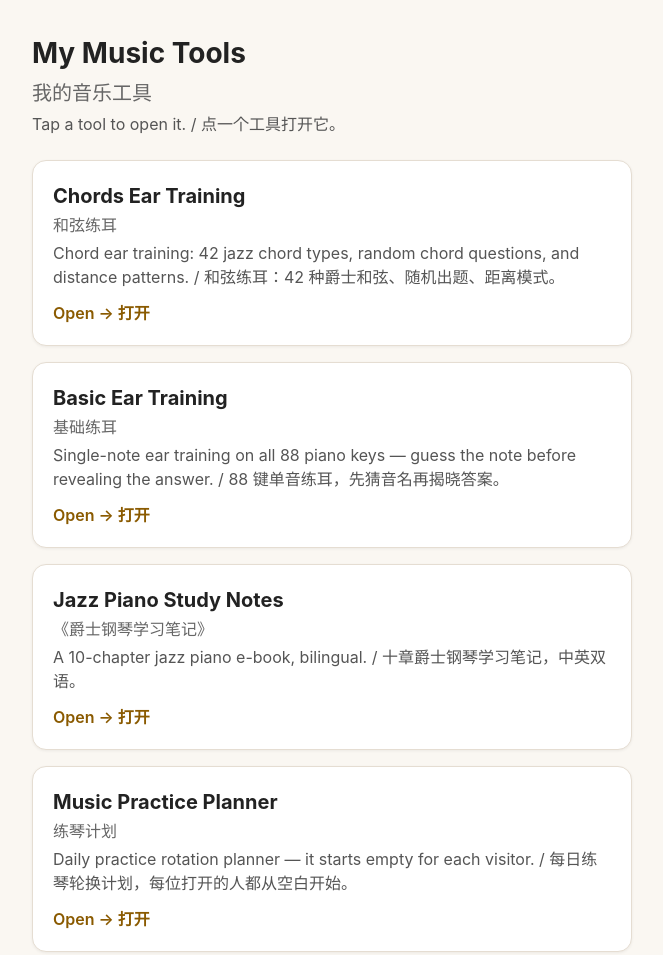
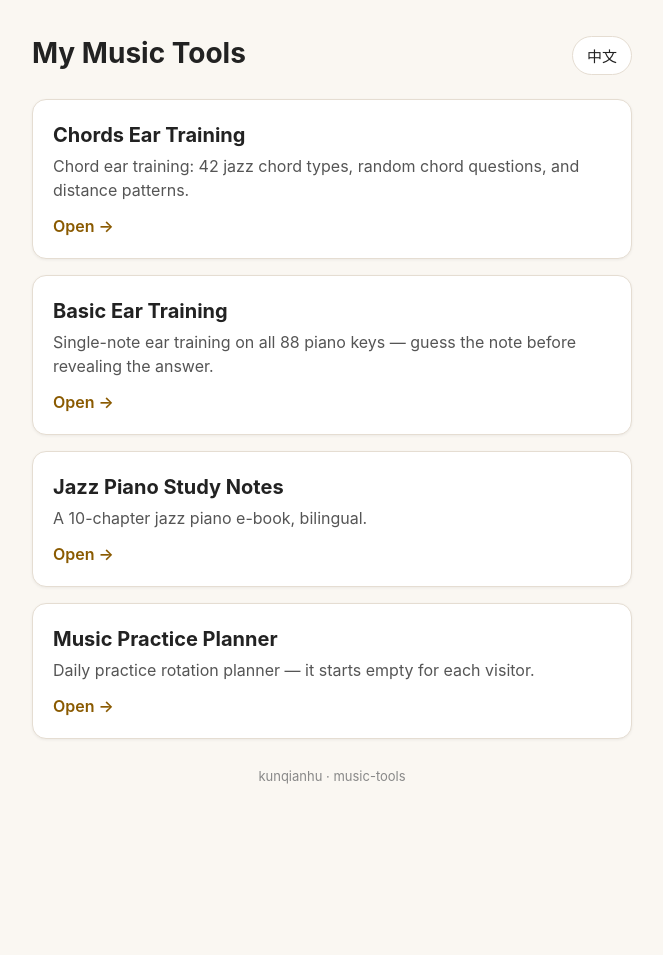
Before and after one commit to kunqianhu/music-tools, a plain HTML site: page index.html in a window 1280 px wide. Shown: the top 955 px of the page, without its empty margins (308-971 px from the left). After the commit the page ends 835 px from the top, so only its background shows below. Drawn offline with Linux system fonts and the light colour scheme.

Commit message:
Remove intro line; default English with Chinese toggle

```diff
--- a/index.html
+++ b/index.html
@@ -14,9 +14,20 @@
     line-height: 1.5;
   }
   main { max-width: 640px; margin: 0 auto; padding: 32px 20px 48px; }
-  h1 { font-size: 28px; margin: 0 0 4px; }
-  h1 span { display: block; font-size: 20px; color: #666; font-weight: normal; margin-top: 4px; }
-  .intro { color: #555; margin: 0 0 24px; }
+  header { display: flex; align-items: flex-start; justify-content: space-between; gap: 16px; margin-bottom: 24px; }
+  h1 { font-size: 28px; margin: 0; }
+  #langToggle {
+    flex: none;
+    margin-top: 4px;
+    padding: 8px 14px;
+    font-size: 15px;
+    font-family: inherit;
+    color: #222;
+    background: #fff;
+    border: 1px solid #e5ddd2;
+    border-radius: 999px;
+    cursor: pointer;
+  }
   .card {
     display: block;
     text-decoration: none;
@@ -30,42 +41,64 @@
   }
   .card:active { background: #f5efe8; }
   .card h2 { font-size: 20px; margin: 0 0 4px; }
-  .card h2 span { display: block; font-size: 16px; color: #666; font-weight: normal; margin-top: 2px; }
   .card p { margin: 0; color: #555; }
   .card .open { display: inline-block; margin-top: 12px; font-weight: 600; color: #8a5a00; }
   footer { color: #888; font-size: 13px; margin-top: 28px; text-align: center; }
+  body.lang-zh .en { display: none; }
+  body:not(.lang-zh) .zh { display: none; }
 </style>
 </head>
 <body>
 <main>
-  <h1>My Music Tools <span>我的音乐工具</span></h1>
-  <p class="intro">Tap a tool to open it. / 点一个工具打开它。</p>
+  <header>
+    <h1><span class="en">My Music Tools</span><span class="zh">我的音乐工具</span></h1>
+    <button id="langToggle" type="button">中文</button>
+  </header>
 
   <a class="card" href="https://muse.ai/s/digital-keyboard-xyi6xixzvd1qdc/_6ju1pQISK4-MeqeimocD2SXVVRnXh_jVbFQlKx3H_g" target="_blank" rel="noopener">
-    <h2>Chords Ear Training <span>和弦练耳</span></h2>
-    <p>Chord ear training: 42 jazz chord types, random chord questions, and distance patterns. / 和弦练耳：42 种爵士和弦、随机出题、距离模式。</p>
-    <span class="open">Open → 打开</span>
+    <h2><span class="en">Chords Ear Training</span><span class="zh">和弦练耳</span></h2>
+    <p><span class="en">Chord ear training: 42 jazz chord types, random chord questions, and distance patterns.</span><span class="zh">和弦练耳：42 种爵士和弦、随机出题、距离模式。</span></p>
+    <span class="open"><span class="en">Open →</span><span class="zh">打开 →</span></span>
   </a>
 
   <a class="card" href="https://muse.ai/s/basic-ear-training-xmxw6xixcpw7xknk/2i9ne8obI8iP2APTl1LA338XwwnDVB6JyvWVvoQy-pI" target="_blank" rel="noopener">
-    <h2>Basic Ear Training <span>基础练耳</span></h2>
-    <p>Single-note ear training on all 88 piano keys — guess the note before revealing the answer. / 88 键单音练耳，先猜音名再揭晓答案。</p>
-    <span class="open">Open → 打开</span>
+    <h2><span class="en">Basic Ear Training</span><span class="zh">基础练耳</span></h2>
+    <p><span class="en">Single-note ear training on all 88 piano keys — guess the note before revealing the answer.</span><span class="zh">88 键单音练耳，先猜音名再揭晓答案。</span></p>
+    <span class="open"><span class="en">Open →</span><span class="zh">打开 →</span></span>
   </a>
 
   <a class="card" href="https://muse.ai/s/jue-shi-gang-qin-xue-xi-bi-ji-xbd6xcxx5ippxoz/9F91Cqt6g5LdgFqf069G8OKtgkYW1e0Wm1gSXjbyQ3g" target="_blank" rel="noopener">
-    <h2>Jazz Piano Study Notes <span>《爵士钢琴学习笔记》</span></h2>
-    <p>A 10-chapter jazz piano e-book, bilingual. / 十章爵士钢琴学习笔记，中英双语。</p>
-    <span class="open">Open → 打开</span>
+    <h2><span class="en">Jazz Piano Study Notes</span><span class="zh">《爵士钢琴学习笔记》</span></h2>
+    <p><span class="en">A 10-chapter jazz piano e-book, bilingual.</span><span class="zh">十章爵士钢琴学习笔记，中英双语。</span></p>
+    <span class="open"><span class="en">Open →</span><span class="zh">打开 →</span></span>
   </a>
 
   <a class="card" href="https://muse.ai/s/music-practice-planner-xta6txa9oxsxixqxf/1o1cNX2UBkSM0-N7AHc1MPj37x0BHWy8GuQNaRy65Tc" target="_blank" rel="noopener">
-    <h2>Music Practice Planner <span>练琴计划</span></h2>
-    <p>Daily practice rotation planner — it starts empty for each visitor. / 每日练琴轮换计划，每位打开的人都从空白开始。</p>
-    <span class="open">Open → 打开</span>
+    <h2><span class="en">Music Practice Planner</span><span class="zh">练琴计划</span></h2>
+    <p><span class="en">Daily practice rotation planner — it starts empty for each visitor.</span><span class="zh">每日练琴轮换计划，每位打开的人都从空白开始。</span></p>
+    <span class="open"><span class="en">Open →</span><span class="zh">打开 →</span></span>
   </a>
 
   <footer>kunqianhu · music-tools</footer>
 </main>
+<script>
+  (function () {
+    var btn = document.getElementById('langToggle');
+    var saved = null;
+    try { saved = localStorage.getItem('hub-lang'); } catch (e) {}
+    var lang = saved === 'zh' ? 'zh' : 'en';
+    function apply() {
+      document.body.classList.toggle('lang-zh', lang === 'zh');
+      btn.textContent = lang === 'zh' ? 'EN' : '中文';
+      document.documentElement.lang = lang === 'zh' ? 'zh' : 'en';
+    }
+    btn.addEventListener('click', function () {
+      lang = lang === 'zh' ? 'en' : 'zh';
+      try { localStorage.setItem('hub-lang', lang); } catch (e) {}
+      apply();
+    });
+    apply();
+  })();
+</script>
 </body>
 </html>
```
